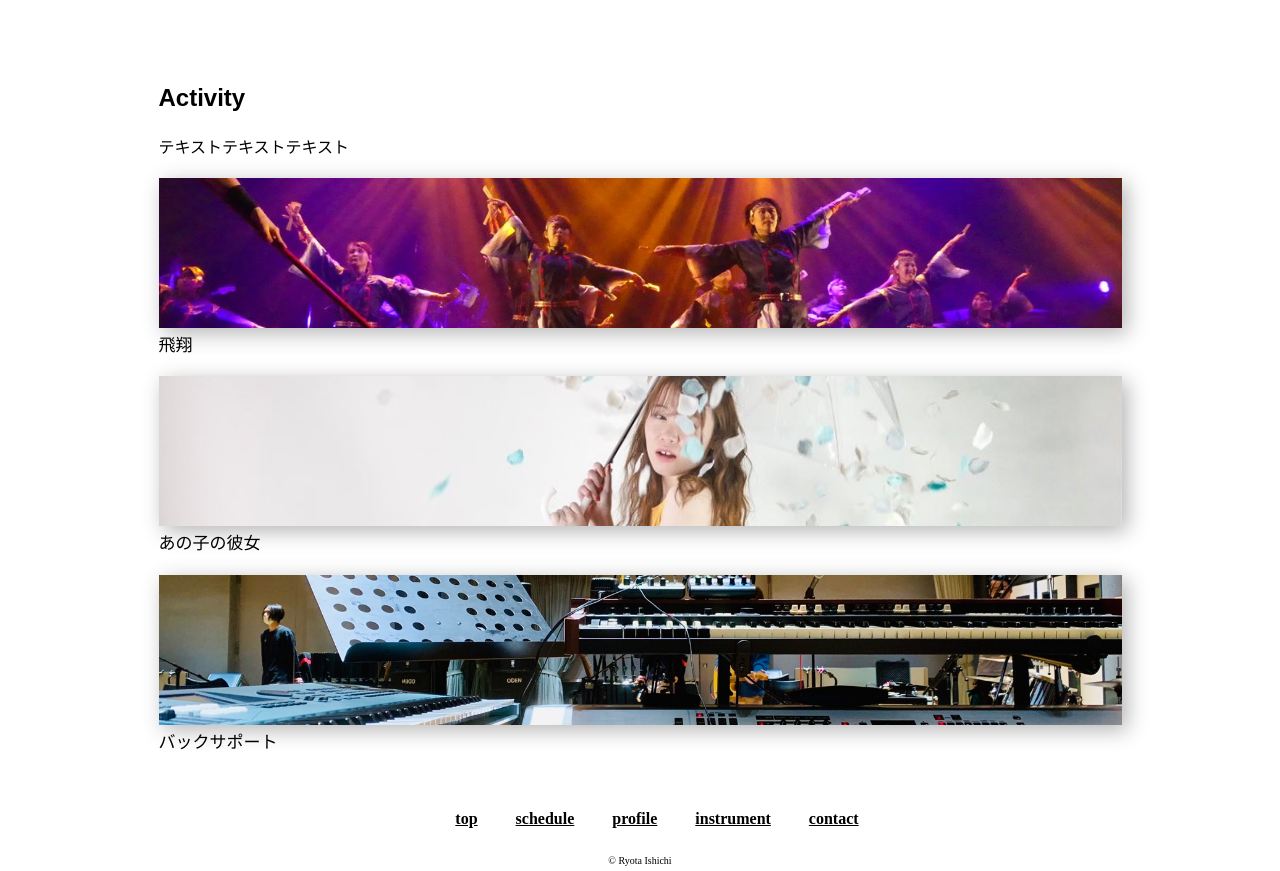
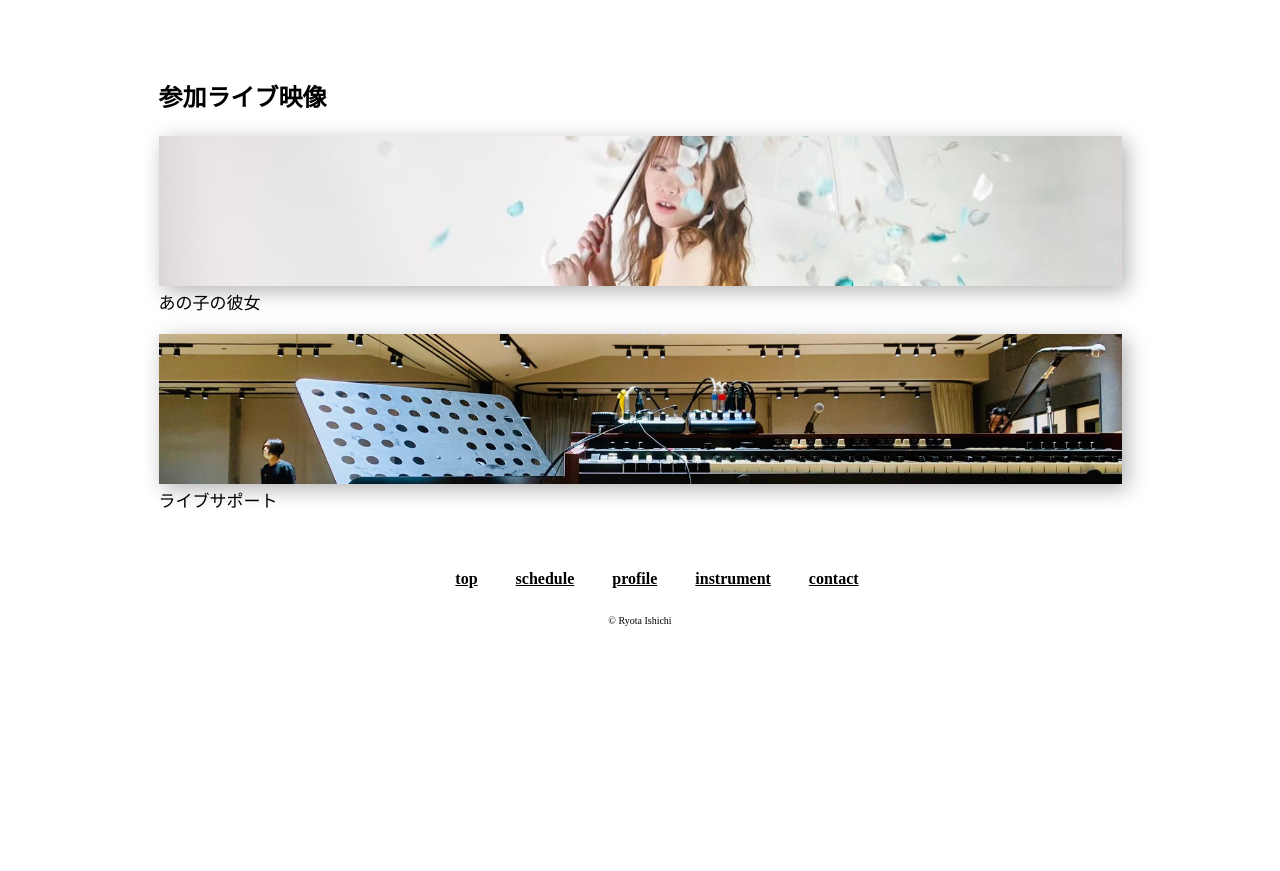
Before and after one commit to Ryota-Ishichi/shota-ishichi, a plain HTML site: page index.html in a window 1280 px wide. Shown: the part 1448-2319 px from the top of the page. After the commit the page ends 2079 px from the top, so only its background shows below. Drawn offline with nearby package versions, Linux system fonts and the light colour scheme; a web font is replaced by a local one.

Commit message:
Update index.html

```diff
--- a/index.html
+++ b/index.html
@@ -128,23 +128,12 @@
           </section>
           <section class="activity">
             <div class="activity__header">
-              <h2 class="activity-main-title tween-animate-title">Activity</h2>
+              <h2 class="activity-main-title tween-animate-title">参加ライブ映像</h2>
               <p class="activity-sub-title tween-animate-title">
-                テキストテキストテキスト
               </p>
             </div>
             <div class="activity__inner">
               <div class="activity__container">
-                <div class="activity__item">
-                  <div class="activity__img">
-                    <a
-                      href="https://www.youtube.com/watch?v=b9fjsp40sBg"
-                      target="_blank"
-                      ><img src="styles/images/hisyo.jpg" alt=""
-                    /></a>
-                  </div>
-                  <div class="activity__title">飛翔</div>
-                </div>
                 <div class="activity__item">
                   <div class="activity__img">
                     <a
@@ -163,7 +152,7 @@
                       ><img src="styles/images/support.jpg" alt=""
                     /></a>
                   </div>
-                  <div class="activity__title">バックサポート</div>
+                  <div class="activity__title">ライブサポート</div>
                 </div>
               </div>
             </div>
```
